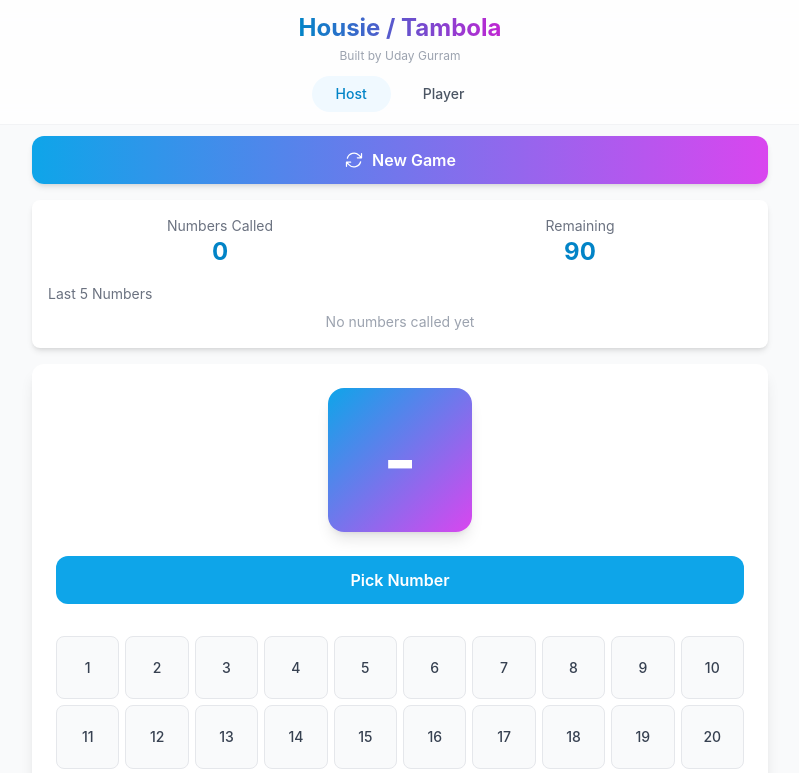
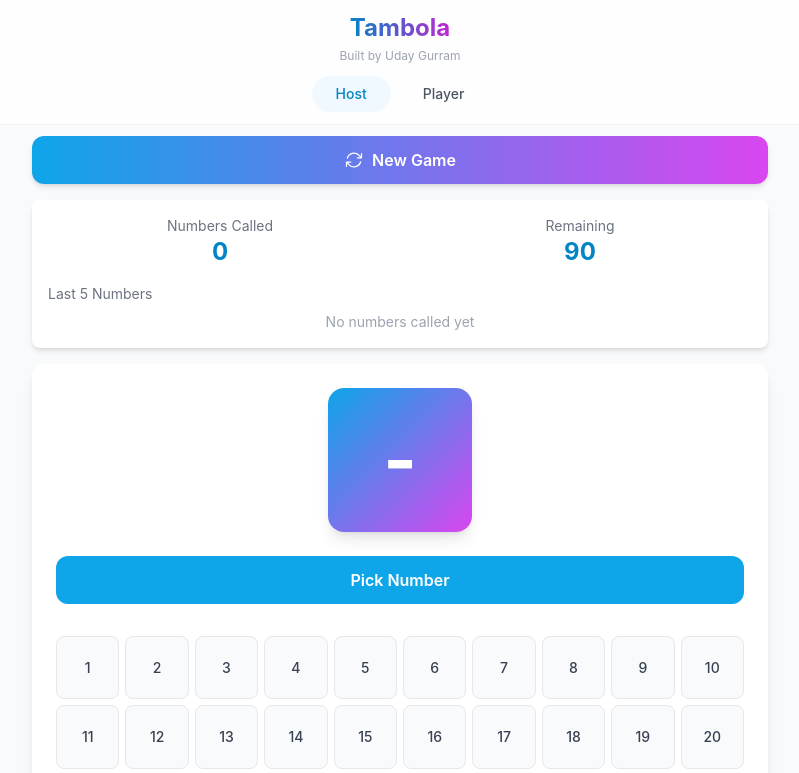
Before and after one commit to Udaygurram10/Housie, a React (Vite) app: page / in a window 1280 px wide. Shown: the top 773 px of the page, without its empty margins (240-1039 px from the left). Built offline with nearby package versions, Linux system fonts and the light colour scheme.

Commit message:
Logo Name Change

```diff
--- a/index.html
+++ b/index.html
@@ -4,7 +4,7 @@
     <meta charset="UTF-8" />
     <link rel="icon" type="image/svg+xml" href="/vite.svg" />
     <meta name="viewport" content="width=device-width, initial-scale=1.0" />
-    <title>Housie Game</title>
+    <title>Tambola</title>
   </head>
   <body>
     <div id="root"></div>
--- a/src/components/Navigation.tsx
+++ b/src/components/Navigation.tsx
@@ -61,7 +61,7 @@ export const Navigation: React.FC = () => {
         <div className="container mx-auto px-4">
           <div className="flex flex-col items-center py-3">
             <h1 className="text-2xl font-bold bg-gradient-to-r from-primary-600 to-secondary-600 bg-clip-text text-transparent mb-1">
-              Housie / Tambola
+              Tambola
             </h1>
             <div className="text-xs text-gray-400 mb-3">Built by Uday Gurram</div>
             <div className="flex space-x-2">
```
